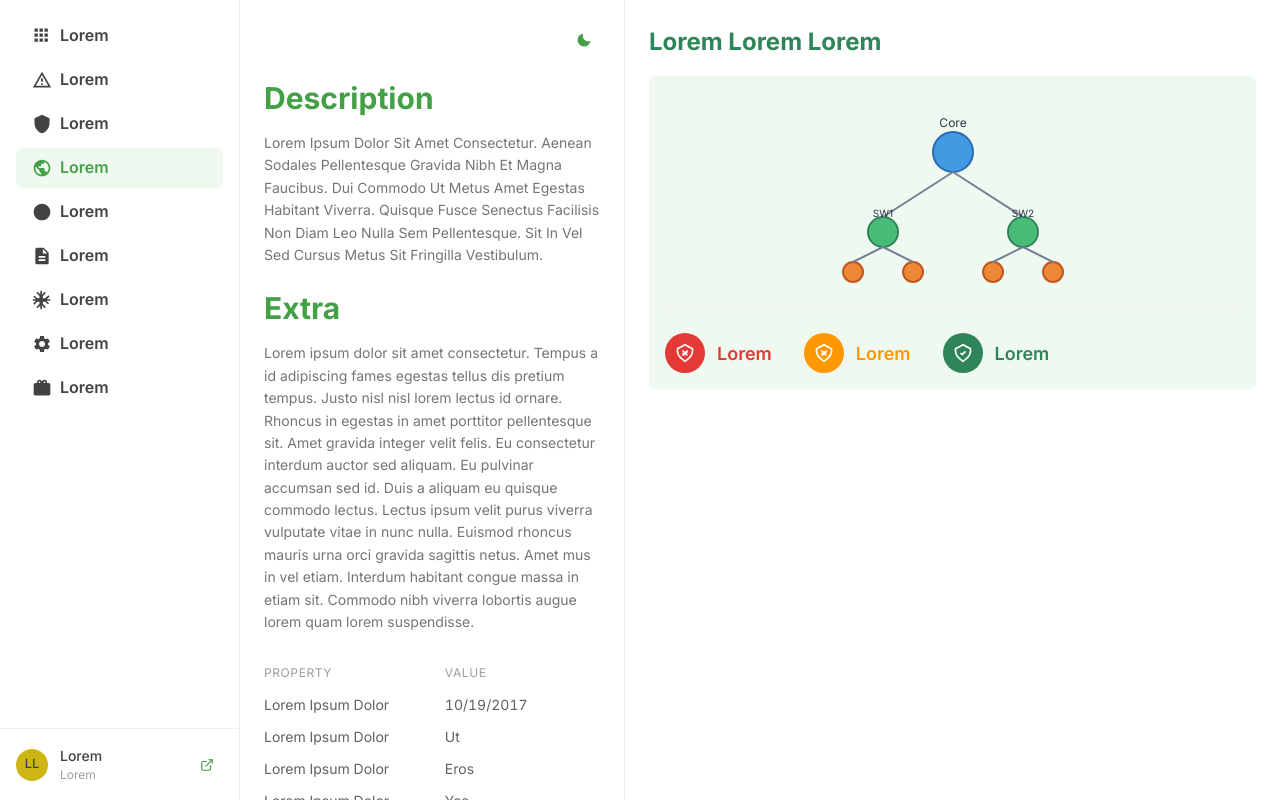
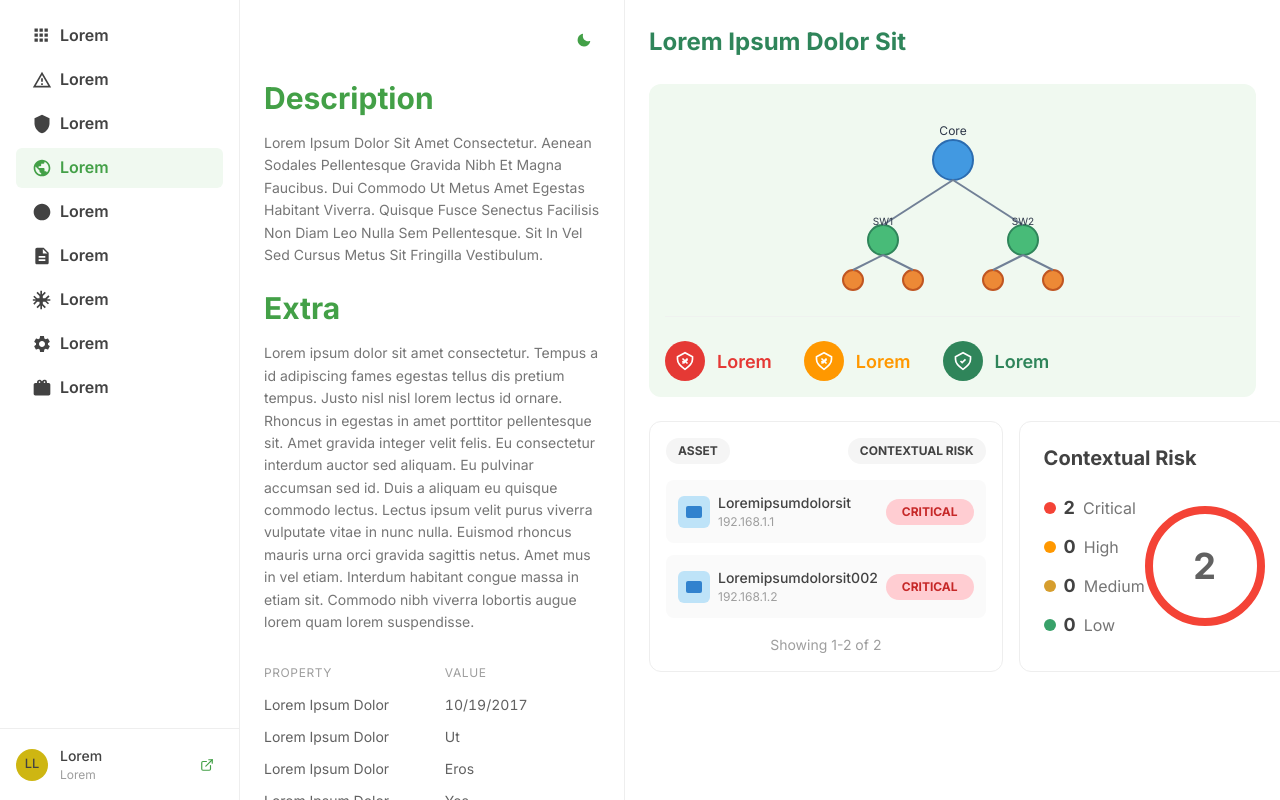
Before and after one commit to oreakinwole/rotate-dashboard, a Next.js app: page / in a window 1280 px wide. Built offline with nearby package versions, Linux system fonts and the light colour scheme.

Commit message:
feat: edit contextual risk

```diff
--- a/components/RightPanel.tsx
+++ b/components/RightPanel.tsx
@@ -1,6 +1,6 @@
 "use client"
 
-import { Box, VStack, Text, Heading, useColorModeValue, HStack, Badge, Flex, Circle } from "@chakra-ui/react"
+import { Box, VStack, Text, Heading, useColorModeValue, HStack, Badge, Flex, Circle, SimpleGrid, Divider } from "@chakra-ui/react"
 import { useQuery } from "@tanstack/react-query"
 import { fetchVulnerabilityData } from "../lib/mockApi"
 import NetworkDiagram from "./NetworkDiagram"
@@ -27,24 +27,99 @@ export function RightPanel() {
     )
   }
 
+  const assets = [
+    { name: "Loremipsumdolorsit", ip: "192.168.1.1", risk: "Critical" },
+    { name: "Loremipsumdolorsit002", ip: "192.168.1.2", risk: "Critical" }
+  ]
+
+  const riskSummary = {
+    critical: 2,
+    high: 0,
+    medium: 0,
+    low: 0
+  }
+
   const totalRisk = Object.values(vulnerabilityData?.riskMetrics || {}).reduce((a, b) => a + b, 0)
 
   return (
     <Box flex={1} bg={bgColor} p={6} overflow="auto" role="complementary" aria-label="Risk assessment panel">
-      <Text fontSize="2xl" fontWeight="bold" color="green.600" mb={4}>
-        Lorem Lorem Lorem
+      <Text fontSize="2xl" fontWeight="bold" color="green.600" mb={6}>
+        Lorem Ipsum Dolor Sit
       </Text>
+
       <VStack spacing={6} align="stretch">
-        <Box
-
-          borderRadius="md"
-          p={4}
-          bg={useColorModeValue("brand.50", "brand.900")}
-        >
+        <Box borderRadius="xl" p={4} bg={useColorModeValue("brand.50", "brand.900")}>
           <NetworkDiagram />
         </Box>
 
+        <HStack spacing={4} align="stretch">
+          <Box flex={1} bg={bgColor} borderRadius="xl" border="1px" borderColor={borderColor} p={4}>
+            <HStack mb={4} justify="space-between">
+              <Badge colorScheme="gray" px={3} py={1} borderRadius="full">Asset</Badge>
+              <Badge colorScheme="gray" px={3} py={1} borderRadius="full">Contextual Risk</Badge>
+            </HStack>
 
+            <VStack spacing={3}>
+              {assets.map((asset, index) => (
+                <HStack key={index} w="full" justify="space-between" p={3} borderRadius="lg" bg={useColorModeValue("gray.50", "gray.700")}>
+                  <HStack>
+                    <Box w={8} h={8} bg="blue.100" borderRadius="md" display="flex" alignItems="center" justifyContent="center">
+                      <Box w={4} h={3} bg="blue.500" borderRadius="sm" />
+                    </Box>
+                    <VStack align="start" spacing={0}>
+                      <Text fontWeight="medium" fontSize="sm">{asset.name}</Text>
+                      <Text fontSize="xs" color="gray.500">{asset.ip}</Text>
+                    </VStack>
+                  </HStack>
+                  <Badge colorScheme="red" borderRadius="full" px={4} py={1}>
+                    {asset.risk}
+                  </Badge>
+                </HStack>
+              ))}
+            </VStack>
+
+            <HStack justify="center" mt={4} color="gray.500" fontSize="sm">
+              <Text>Showing 1-2 of 2</Text>
+            </HStack>
+          </Box>
+
+          <Box flex={1} bg={bgColor} borderRadius="xl" border="1px" borderColor={borderColor} p={6}>
+            <Heading size="md" mb={6}>Contextual Risk</Heading>
+
+            <Flex justify="space-between" align="center">
+              <VStack align="start" spacing={3}>
+                <HStack>
+                  <Circle size="3" bg="red.500" />
+                  <Text fontWeight="bold" fontSize="lg">{riskSummary.critical}</Text>
+                  <Text color="gray.600">Critical</Text>
+                </HStack>
+                <HStack>
+                  <Circle size="3" bg="orange.500" />
+                  <Text fontWeight="bold" fontSize="lg">{riskSummary.high}</Text>
+                  <Text color="gray.600">High</Text>
+                </HStack>
+                <HStack>
+                  <Circle size="3" bg="yellow.500" />
+                  <Text fontWeight="bold" fontSize="lg">{riskSummary.medium}</Text>
+                  <Text color="gray.600">Medium</Text>
+                </HStack>
+                <HStack>
+                  <Circle size="3" bg="green.500" />
+                  <Text fontWeight="bold" fontSize="lg">{riskSummary.low}</Text>
+                  <Text color="gray.600">Low</Text>
+                </HStack>
+              </VStack>
+
+              <Box position="relative">
+                <Circle size="120px" border="8px" borderColor="red.500" display="flex" alignItems="center" justifyContent="center">
+                  <Text fontSize="4xl" fontWeight="bold" color="gray.700">
+                    {riskSummary.critical}
+                  </Text>
+                </Circle>
+              </Box>
+            </Flex>
+          </Box>
+        </HStack>
       </VStack>
     </Box>
   )
```
